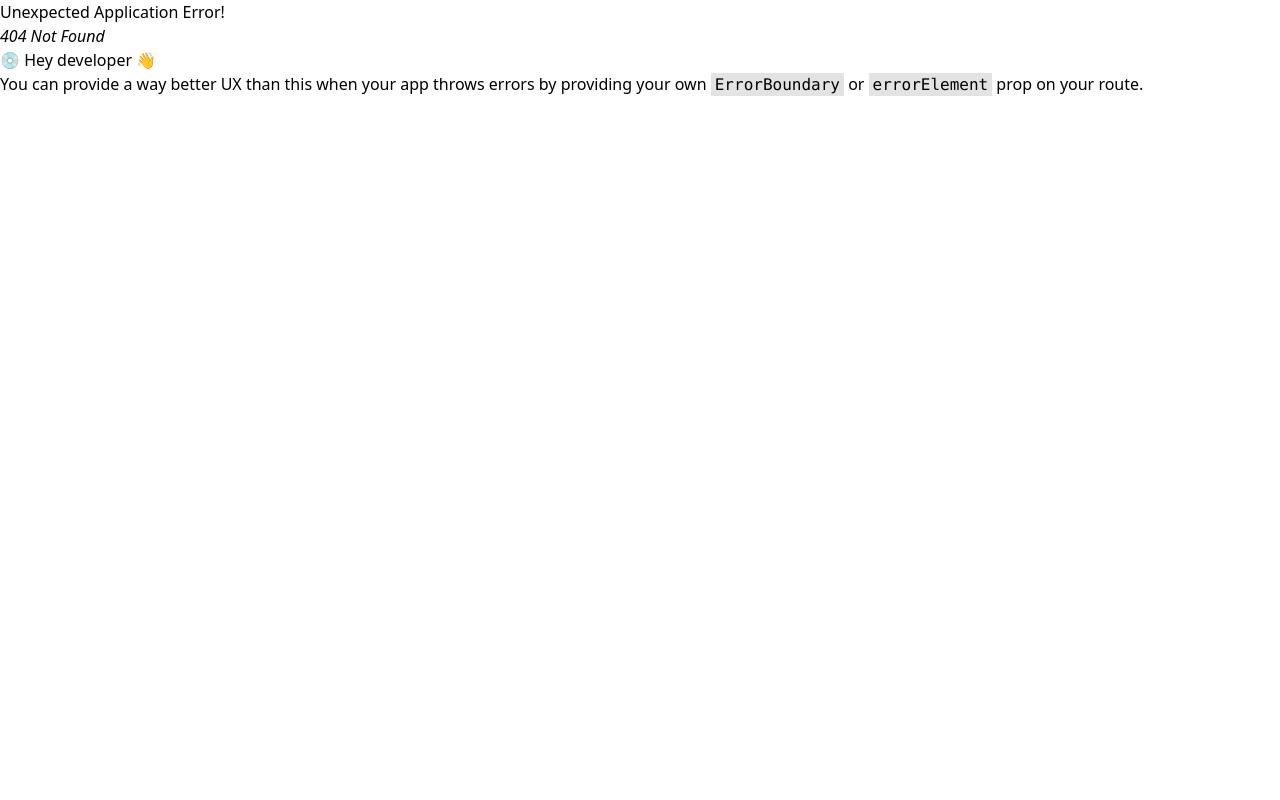
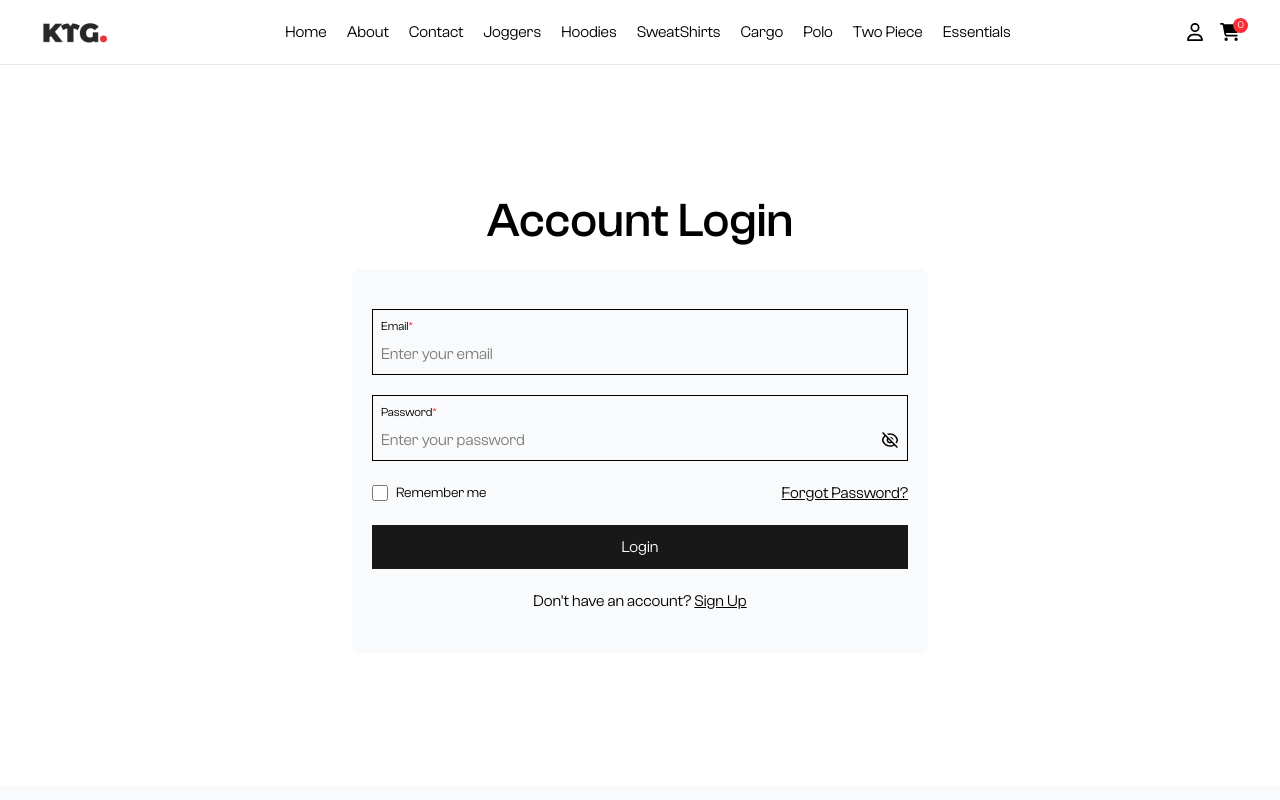
Before and after one commit to Thoobi/ktgwear, a React (Vite) app: page /account/login in a window 1280 px wide. Before the commit this address had no page. Shown: the top 800 px of the page. Built offline with nearby package versions, Linux system fonts and the light colour scheme.

Commit message:
adds the auth screens

```diff
--- /dev/null
+++ b/src/components/auth/forgot_form.tsx
@@ -0,0 +1,21 @@
+import CustomInput from "../custom/customInput";
+import { Link } from "react-router-dom";
+export default function ForgotPasswordForm() {
+  return (
+    <div className="flex flex-col gap-5 py-10 px-5 bg-gray-50 w-xl rounded-lg">
+      <CustomInput
+        label="Email"
+        type="email"
+        placeholder="Enter your associated email"
+      />
+      <button className="bg-black/90 cursor-pointer text-white px-8 py-2.5 text-base hover:bg-black transition-all duration-300 ease-in-out">
+        Reset Password
+      </button>
+      <div className="flex justify-between">
+        <Link to="/account/login" className="text-base text-black underline">
+          Remembered your password?
+        </Link>
+      </div>
+    </div>
+  );
+}
--- /dev/null
+++ b/src/components/auth/login_form.tsx
@@ -0,0 +1,34 @@
+import CustomInput from "../custom/customInput";
+import { Link } from "react-router-dom";
+export default function LoginForm() {
+  return (
+    <div className="flex flex-col gap-5 py-10 px-5 bg-gray-50 w-xl rounded-lg">
+      <CustomInput label="Email" type="email" placeholder="Enter your email" />
+      <CustomInput
+        label="Password"
+        type="password"
+        placeholder="Enter your password"
+      />
+      <div className="flex justify-between">
+        <label className="flex items-center gap-2 text-sm">
+          <input type="checkbox" className="w-4 h-4" />
+          Remember me
+        </label>
+        <Link to="/account/forgot" className="text-base underline">
+          Forgot Password?
+        </Link>
+      </div>
+      <button className="bg-black/90 cursor-pointer text-white px-8 py-2.5 text-base hover:bg-black transition-all duration-300 ease-in-out">
+        Login
+      </button>
+      <div className="flex justify-center">
+        <p className="text-base text-black">
+          Don't have an account?{" "}
+          <a href="/account/signup" className="underline">
+            Sign Up
+          </a>
+        </p>
+      </div>
+    </div>
+  );
+}
--- /dev/null
+++ b/src/components/auth/register_form.tsx
@@ -0,0 +1,34 @@
+import CustomInput from "../custom/customInput";
+export default function RegisterForm() {
+  return (
+    <div className="flex flex-col gap-5 py-10 px-5 bg-gray-50 w-xl rounded-lg">
+      <CustomInput
+        label="Name"
+        type="text"
+        placeholder="Enter your full name"
+      />
+      <CustomInput label="Email" type="email" placeholder="Enter your email" />
+      <CustomInput
+        label="Password"
+        type="password"
+        placeholder="Enter your password"
+      />
+      <CustomInput
+        label="Confirm Password"
+        type="password"
+        placeholder="Re-enter your password"
+      />
+      <button className="bg-black/90 cursor-pointer text-white px-8 py-2.5 text-base hover:bg-black transition-all duration-300 ease-in-out">
+        Login
+      </button>
+      <div className="flex justify-center">
+        <p className="text-base text-black">
+          Already have an account?{" "}
+          <a href="/account/login" className="underline">
+            Log In
+          </a>
+        </p>
+      </div>
+    </div>
+  );
+}
--- a/src/components/custom/customInput.tsx
+++ b/src/components/custom/customInput.tsx
@@ -1,3 +1,5 @@
+import { useState } from "react";
+import { RiEyeOffLine, RiEyeLine } from "react-icons/ri";
 interface CustomInputProps {
   label: string;
   type: string;
@@ -7,13 +9,14 @@ interface CustomInputProps {
 
 export default function CustomInput({
   label,
-  type,
+  type = "text",
   placeholder,
   className,
 }: CustomInputProps) {
+  const [passwordVisible, setPasswordVisible] = useState(false);
   return (
     <div className={`border ${className}`}>
-      <label className="flex flex-col gap-2 p-2 font-clash w-[400px]">
+      <label className="flex flex-col gap-2 p-2 font-clash w-full">
         <span className="text-xs after:content-['*'] after:text-red-500">
           {label}
         </span>
@@ -23,11 +26,37 @@ export default function CustomInput({
             className="focus:outline-none focus:ring-0 resize-none min-h-40 text-sm"
           />
         ) : (
-          <input
-            type={type}
-            placeholder={placeholder}
-            className="focus:outline-none focus:ring-0 text-sm"
-          />
+          <div
+            className={`flex items-center ${
+              type === "password" ? "justify-between" : "justify-center"
+            } w-full`}
+          >
+            <input
+              type={
+                type === "password"
+                  ? passwordVisible
+                    ? "text"
+                    : "password"
+                  : type
+              }
+              placeholder={placeholder}
+              className={`focus:outline-none focus:ring-0 text-base ${
+                type === "password" ? "w-[80%]" : "w-full"
+              }`}
+            />
+            {type.toLowerCase() === "password" && (
+              <span
+                className="cursor-pointer"
+                onClick={() => setPasswordVisible(!passwordVisible)}
+              >
+                {passwordVisible ? (
+                  <RiEyeLine size={18} />
+                ) : (
+                  <RiEyeOffLine size={18} />
+                )}
+              </span>
+            )}
+          </div>
         )}
       </label>
     </div>
--- a/src/components/shared/navbar.tsx
+++ b/src/components/shared/navbar.tsx
@@ -78,7 +78,11 @@ export default function Navbar() {
         ))}
       </ul>
       <div className="flex gap-4 items-center">
-        <FaRegUser size={18} className="cursor-pointer" />
+        <FaRegUser
+          size={18}
+          className="cursor-pointer"
+          onClick={() => (window.location.href = "/account/login")}
+        />
         <div className="relative">
           <span className="absolute -top-1 -right-2 text-[10px] bg-red-500 text-white rounded-full px-1">
             0
--- /dev/null
+++ b/src/pages/auth/user_forgot.tsx
@@ -0,0 +1,11 @@
+import ForgotPasswordForm from "../../components/auth/forgot_form";
+export default function UserForgot() {
+  return (
+    <section className="px-8 min-h-[90vh] w-full flex justify-center items-center font-clash">
+      <div className="flex flex-col gap-6 py-10">
+        <h1 className="text-5xl font-medium text-center">Forgot Password</h1>
+        <ForgotPasswordForm />
+      </div>
+    </section>
+  );
+}
--- a/src/pages/auth/user_login.tsx
+++ b/src/pages/auth/user_login.tsx
@@ -1,3 +1,11 @@
+import LoginForm from "../../components/auth/login_form";
 export default function UserLogin() {
-  return <div>This is the User Login Page</div>;
+  return (
+    <section className="px-8 min-h-[90vh] w-full flex flex-col justify-center items-center font-clash">
+      <div className="flex flex-col gap-6 py-10">
+        <h1 className="text-5xl font-medium text-center">Account Login</h1>
+        <LoginForm />
+      </div>
+    </section>
+  );
 }
--- a/src/pages/auth/user_register.tsx
+++ b/src/pages/auth/user_register.tsx
@@ -1,3 +1,13 @@
+import RegisterForm from "../../components/auth/register_form";
 export default function UserRegister() {
-  return <div>This is the User Register Page</div>;
+  return (
+    <section className="px-8 min-h-[90vh] w-full flex justify-center gap-5 items-center font-clash">
+      <div className="flex flex-col gap-6 py-10">
+        <h1 className="text-5xl font-medium text-center">
+          Account Registration
+        </h1>
+        <RegisterForm />
+      </div>
+    </section>
+  );
 }
```
Also changed, not shown: src/routes.ts (+9 -8 lines).
